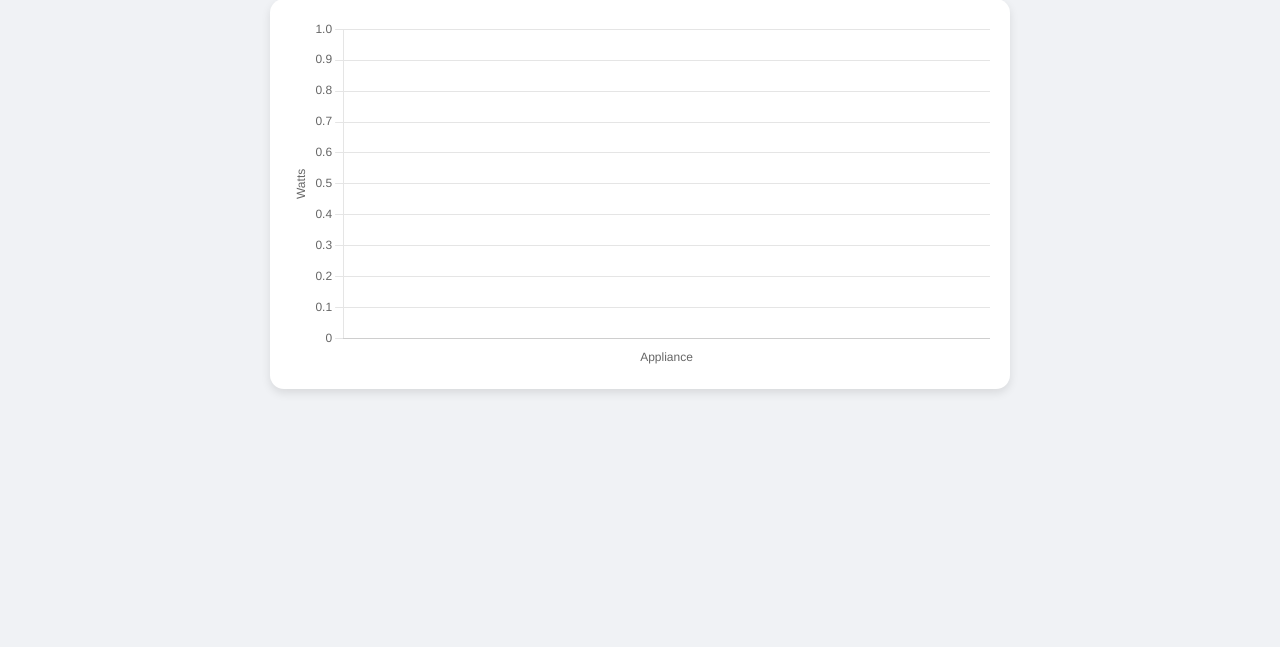
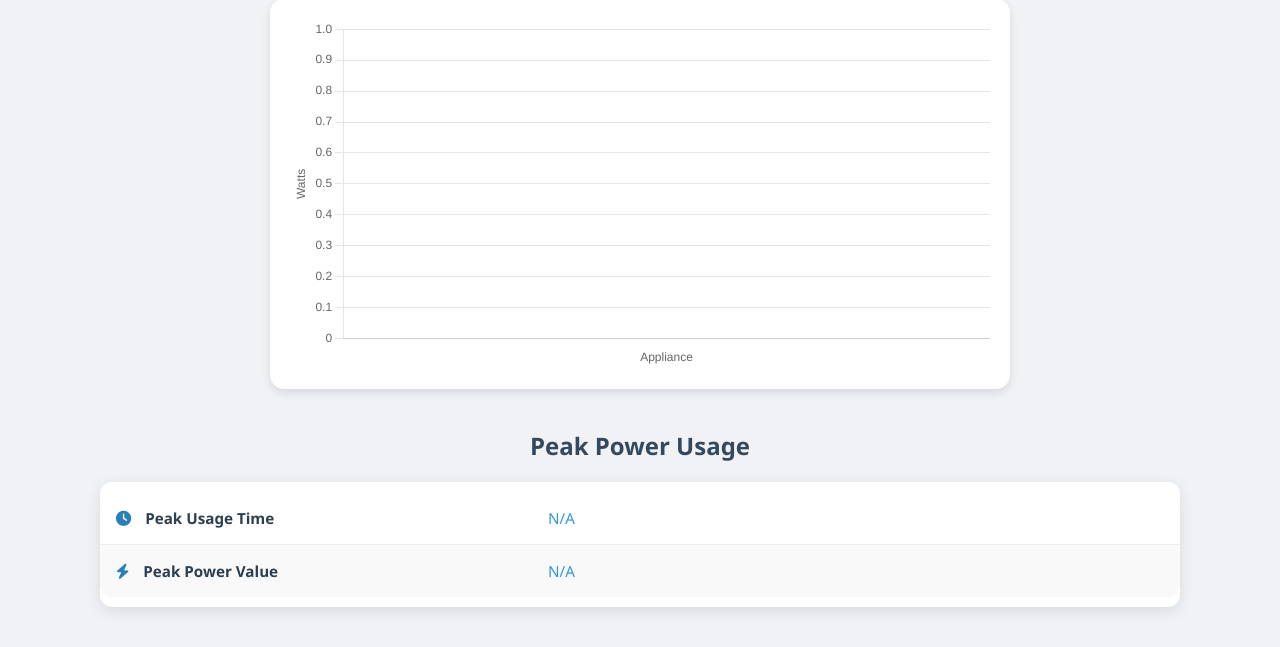
Before and after one commit to Vijay-MK/SES_Assignment1, a Flask app: page / in a window 1280 px wide. Shown: the part 331-978 px from the top of the page. Before the commit the page ends 724 px from the top, so only its background shows below. Run offline with Flask 3, Linux system fonts and the light colour scheme; data that the repository does not hold is empty.

Commit message:
Peak Power consumption part

```diff
--- a/smartHomeSystem/applicationServer.py
+++ b/smartHomeSystem/applicationServer.py
@@ -7,7 +7,7 @@ from flask import Flask, render_template, jsonify
 from dbInterface import DBInterface
 
 class EnergyMonitorServer:
-    def __init__(self, db_path='smart_home_mgmt.db', host='0.0.0.0', port=5000):
+    def __init__(self, db_path='smart_home_mgmt.db', host='0.0.0.0', port=8000):
         self.app = Flask(__name__)
         self.host = host
         self.port = port
@@ -59,7 +59,10 @@ class EnergyMonitorServer:
         @self.app.route('/api/peak')
         def api_peak():
             rows = self.db.getPeakUsagePeriods()
-            data = [{'timeSlot': row[0], 'totalPower': row[1]} for row in rows]
+            data = {
+                    'peakTime': rows[0][0] if rows else None,
+                    'peakPower': rows[0][1] if rows else 0
+                    }
             return jsonify(data)
 
         @self.app.route('/api/highest')
--- a/smartHomeSystem/dbInterface.py
+++ b/smartHomeSystem/dbInterface.py
@@ -81,6 +81,23 @@ class DBInterface:
         conn.close()
         return rows
 
+    def getPeakUsagePeriods(self):
+        conn = sqlite3.connect(self.dbName)
+        cursor = conn.cursor()
+        cursor.execute('''
+            SELECT
+                strftime('%Y-%m-%d %H:%M:%S', timeStamp) as peak_time,
+                ROUND(SUM(powerConsumption), 2) as total_power
+            FROM energyUsage
+            WHERE datetime(timeStamp) >= datetime('now', '-24 hours')
+            GROUP BY strftime('%Y-%m-%d %H:00', timeStamp)
+            ORDER BY total_power DESC
+            LIMIT 1
+        ''')
+        rows = cursor.fetchall()
+        conn.close()
+        return rows
+
     def getHighestPowerConsumingDevice(self, period):
         conn = sqlite3.connect(self.dbName)
         cursor = conn.cursor()
--- a/smartHomeSystem/static/css/style.css
+++ b/smartHomeSystem/static/css/style.css
@@ -121,3 +121,35 @@ td .appliance-icon {
   font-size: 0.9em;
   color: #666;
 }
+
+/* Peak Usage Table Styles */
+.peak-usage-table {
+    width: 100%;
+    border-collapse: collapse;
+    margin: 10px 0;
+}
+
+.peak-usage-table td {
+    padding: 16px;
+    border-bottom: 1px solid #eee;
+    font-size: 0.95rem;
+}
+
+.peak-usage-table td:first-child {
+    font-weight: 600;
+    color: #2c3e50;
+    width: 40%;
+}
+
+.peak-usage-table td.value {
+    color: #3498db;
+}
+
+.peak-usage-table tr:last-child td {
+    border-bottom: none;
+}
+
+.peak-usage-table i {
+    margin-right: 10px;
+    color: #2980b9;
+}
--- a/smartHomeSystem/static/js/main.js
+++ b/smartHomeSystem/static/js/main.js
@@ -122,3 +122,29 @@ document.addEventListener("DOMContentLoaded", function () {
 
 
 });
+
+function updatePeakUsage() {
+    fetch('/api/peak')
+        .then(response => response.json())
+        .then(data => {
+            document.getElementById('peakTime').textContent = formatDateTime(data.peakTime);
+            document.getElementById('peakPower').textContent = formatPower(data.peakPower);
+        })
+        .catch(error => console.error('Error fetching peak usage:', error));
+}
+
+// Helper functions for formatting
+function formatDateTime(timestamp) {
+    return timestamp ? new Date(timestamp).toLocaleString() : 'N/A';
+}
+
+function formatPower(power) {
+    return power ? `${power.toFixed(2)} W` : 'N/A';
+}
+
+// Add this to your initialization code
+document.addEventListener('DOMContentLoaded', function() {
+    updatePeakUsage();
+    // Update every 5 minutes
+    setInterval(updatePeakUsage, 300000);
+});
--- a/smartHomeSystem/templates/index.html
+++ b/smartHomeSystem/templates/index.html
@@ -48,7 +48,26 @@
     <div class="chart-container">
         <canvas id="realTimeChart"></canvas>
     </div>
-
+    <script src="/static/js/main.js"></script>
+    <!-- Peak Power Usage Section -->
+    <h2 class="section-heading">
+        Peak Power Usage
+        <span id="peak-loading" class="refresh-icon"><i class="fas fa-sync fa-spin"></i></span>
+    </h2>
+    <div class="table-container">
+        <table class="peak-usage-table">
+            <tbody>
+                <tr>
+                    <td><i class="fas fa-clock"></i> Peak Usage Time</td>
+                    <td class="value" id="peakTime">Loading...</td>
+                </tr>
+                <tr>
+                    <td><i class="fas fa-bolt"></i> Peak Power Value</td>
+                    <td class="value" id="peakPower">Loading...</td>
+                </tr>
+            </tbody>
+        </table>
+    </div>
 
     <script src="/static/js/main.js"></script>
 </body>
```
Also changed, not shown: smartHomeSystem/smart_home_mgmt.db, 1 other file.
